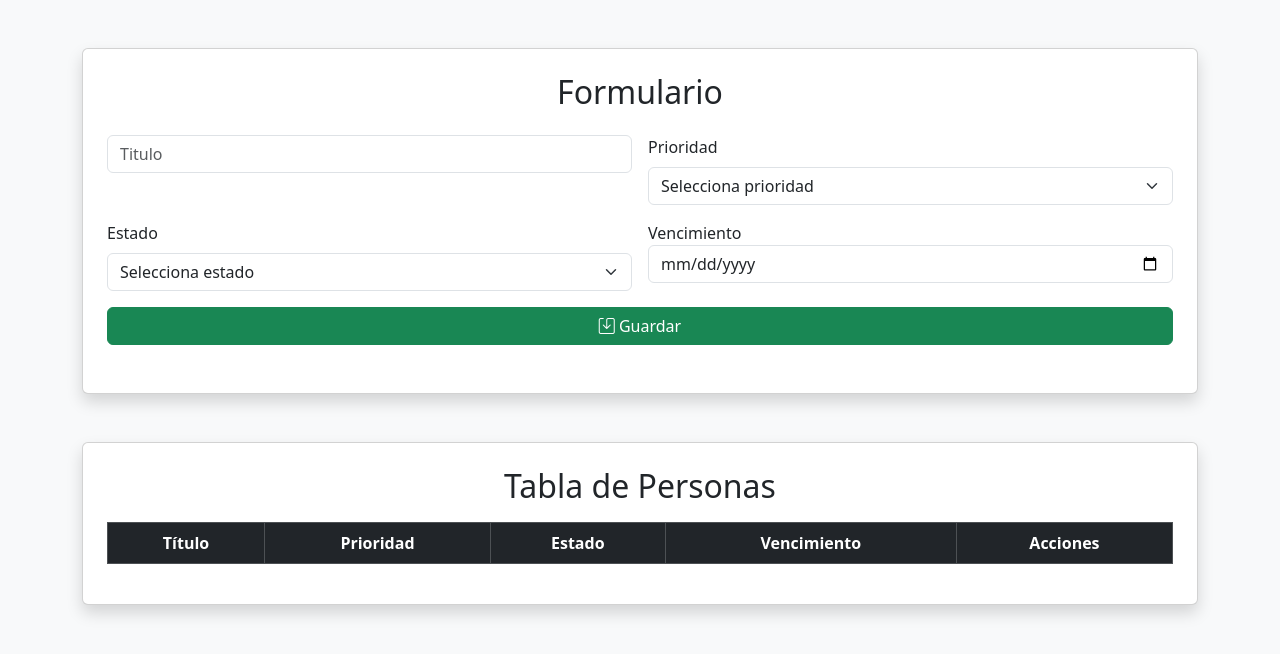
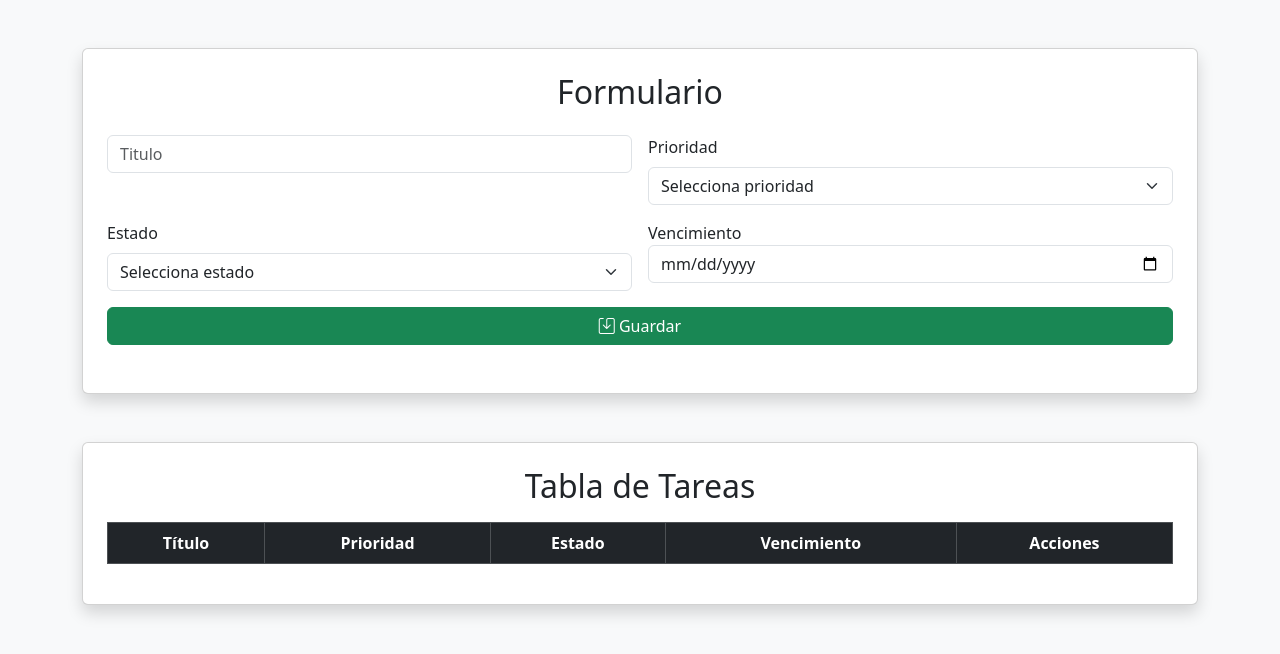
Before and after one commit to Sebaztian-Hane/Tabla-De-Tareas, a plain HTML site: page index.html in a window 1280 px wide. Drawn offline with nearby package versions, Linux system fonts and the light colour scheme.

Commit message:
se arreglan cambios

```diff
--- a/index.html
+++ b/index.html
@@ -54,7 +54,7 @@
         </div>
 
         <div class="card shadow mt-5 p-4">
-            <h2 class="mb-3 text-center">Tabla de Personas</h2>
+            <h2 class="mb-3 text-center">Tabla de Tareas</h2>
 
             <div class="table-responsive">
                 <table class="table table-bordered table-striped table-hover align-middle">
```
